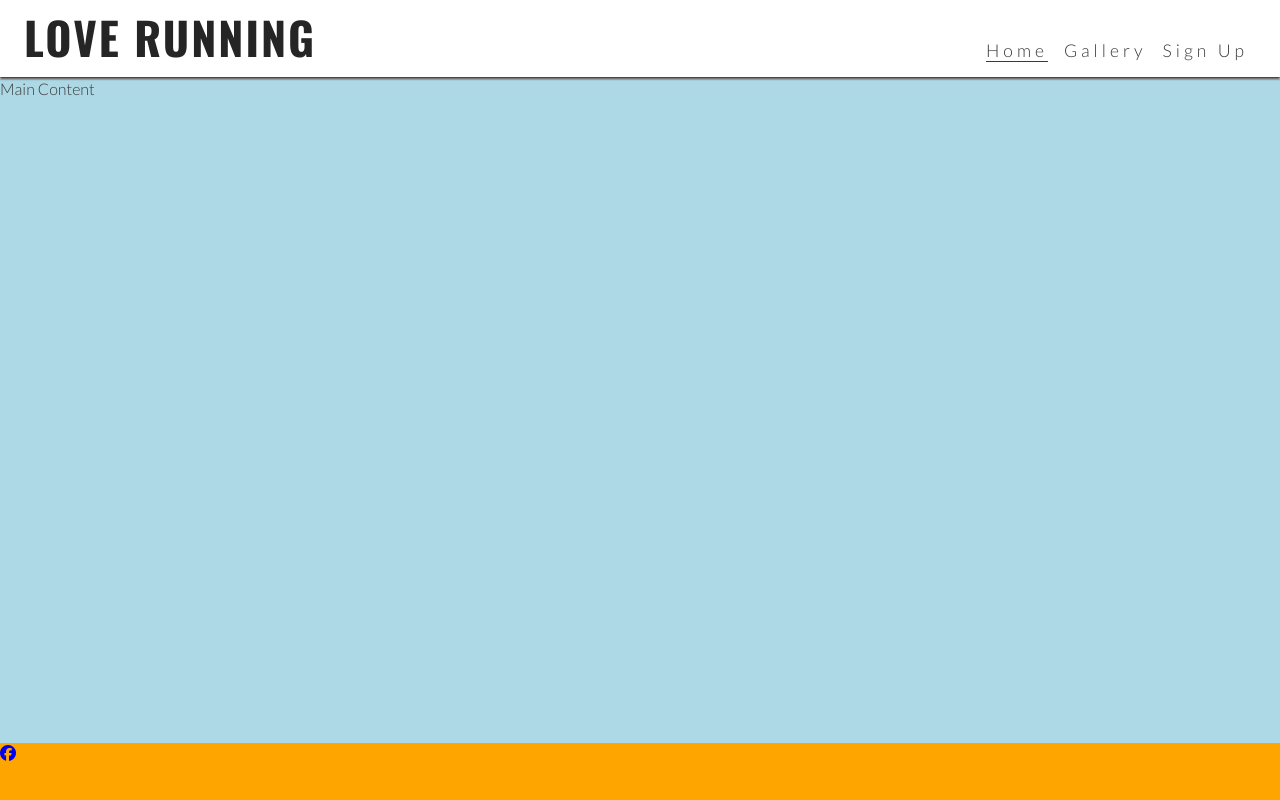
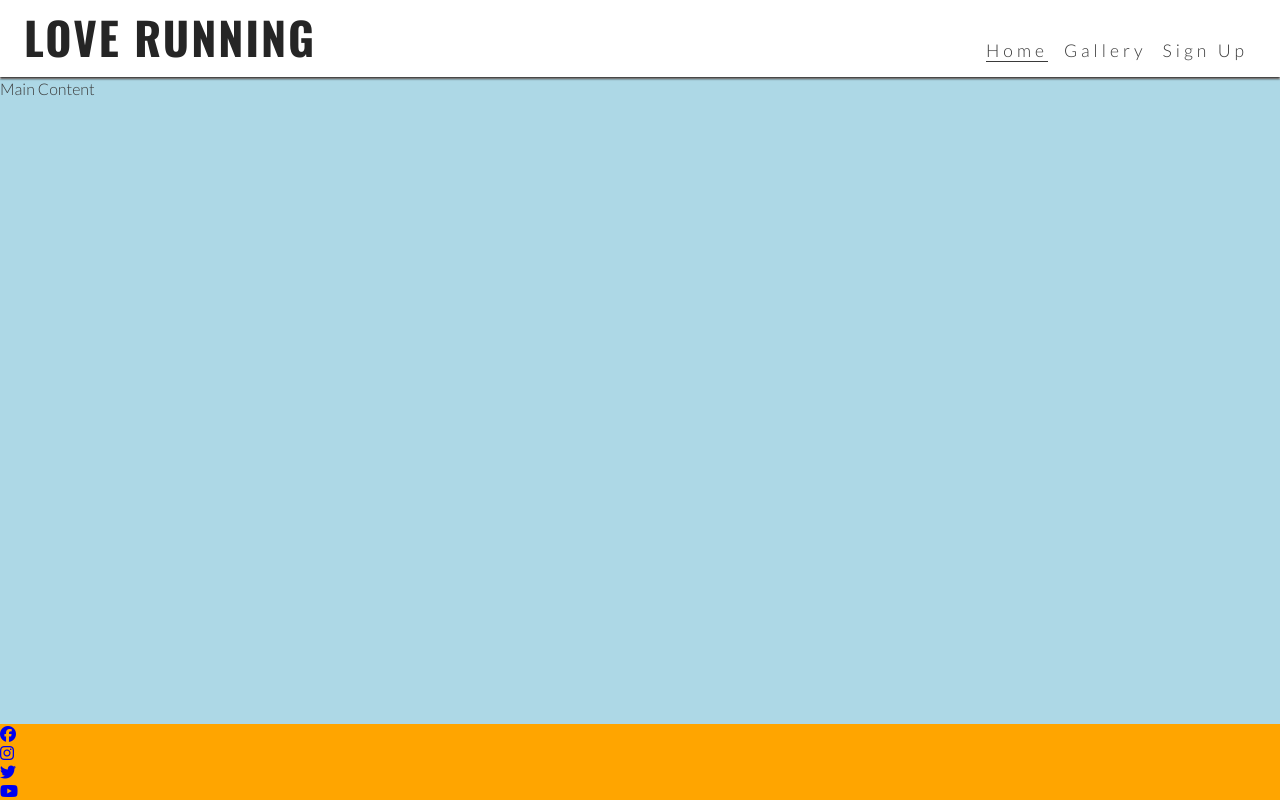
Before and after one commit to Rachelz85/love-running, a plain HTML site: page index.html in a window 1280 px wide. Drawn offline with nearby package versions, Linux system fonts and the light colour scheme.

Commit message:
Add remaining links to footer and change nav toggle icon to burger

```diff
--- a/index.html
+++ b/index.html
@@ -49,7 +49,9 @@
         <h1 id="logo">Love Running</h1>
       </a>
       <input type="checkbox" id="nav-toggle" name="nav-toggle" />
-      <label for="nav-toggle" class="nav-toggle-label">X</label>
+      <label for="nav-toggle" class="nav-toggle-label"
+        ><i class="fas fa-bars"></i
+      ></label>
       <nav>
         <ul id="menu">
           <li>
@@ -80,8 +82,33 @@
             ><i class="fab fa-facebook"></i
           ></a>
         </li>
-        <li></li>
-        <li></li>
+        <li>
+          <a
+            href="https://www.instagram.com/"
+            target="_blank"
+            rel="noopener"
+            aria-label="Visit our instagram page (opens in a new tab)"
+            ><i class="fab fa-instagram"></i
+          ></a>
+        </li>
+        <li>
+          <a
+            href="https://twitter.com/"
+            target="_blank"
+            rel="noopener"
+            aria-label="Visit our Twitter page (opens in a new tab)"
+            ><i class="fab fa-twitter"></i
+          ></a>
+        </li>
+        <li>
+          <a
+            href="https://www.youtube.com/"
+            target="_blank"
+            rel="noopener"
+            aria-label="Visit our Youtube page (opens in a new tab)"
+            ><i class="fab fa-youtube"></i
+          ></a>
+        </li>
       </ul>
     </footer>
     <!-- Font awesome kit -->
```
